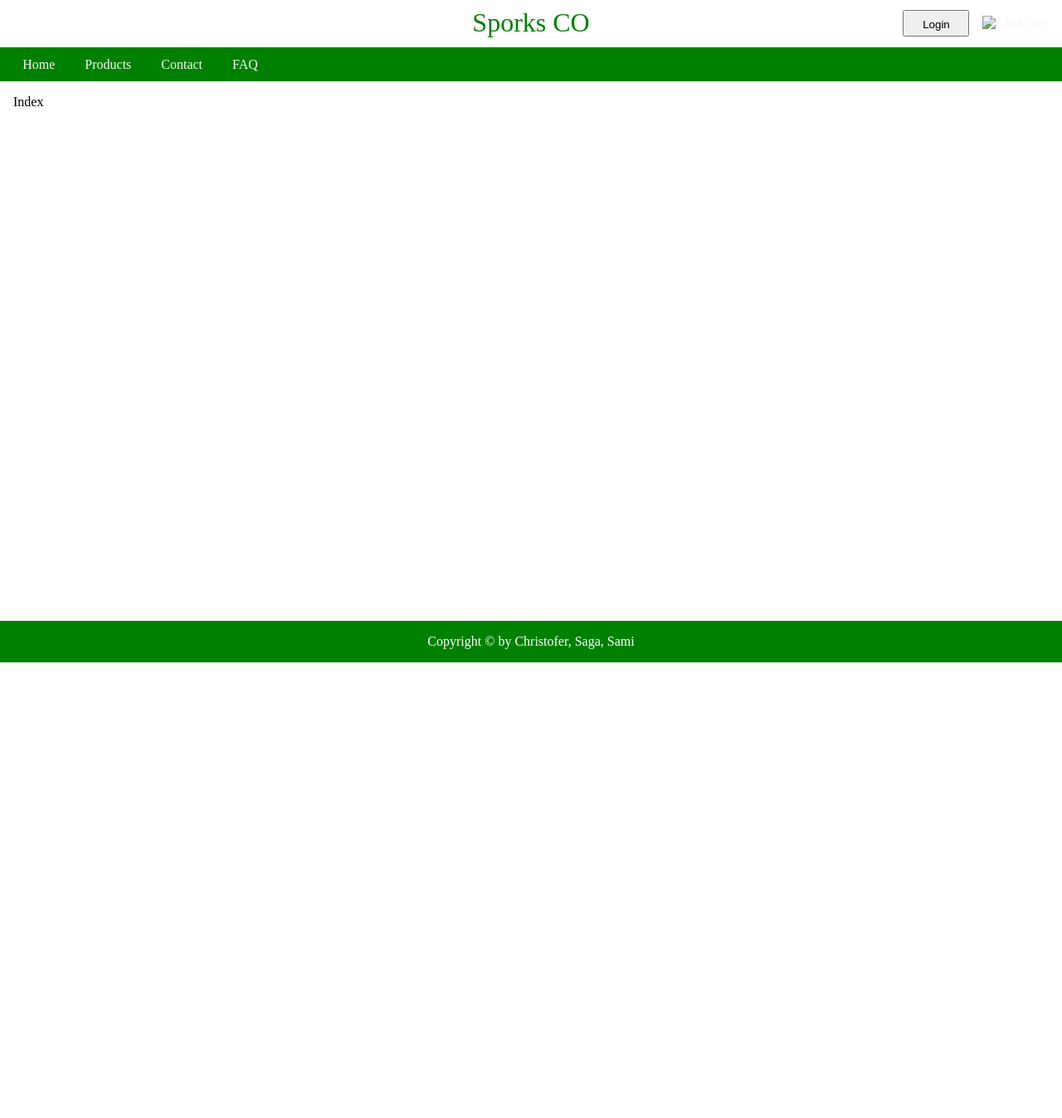
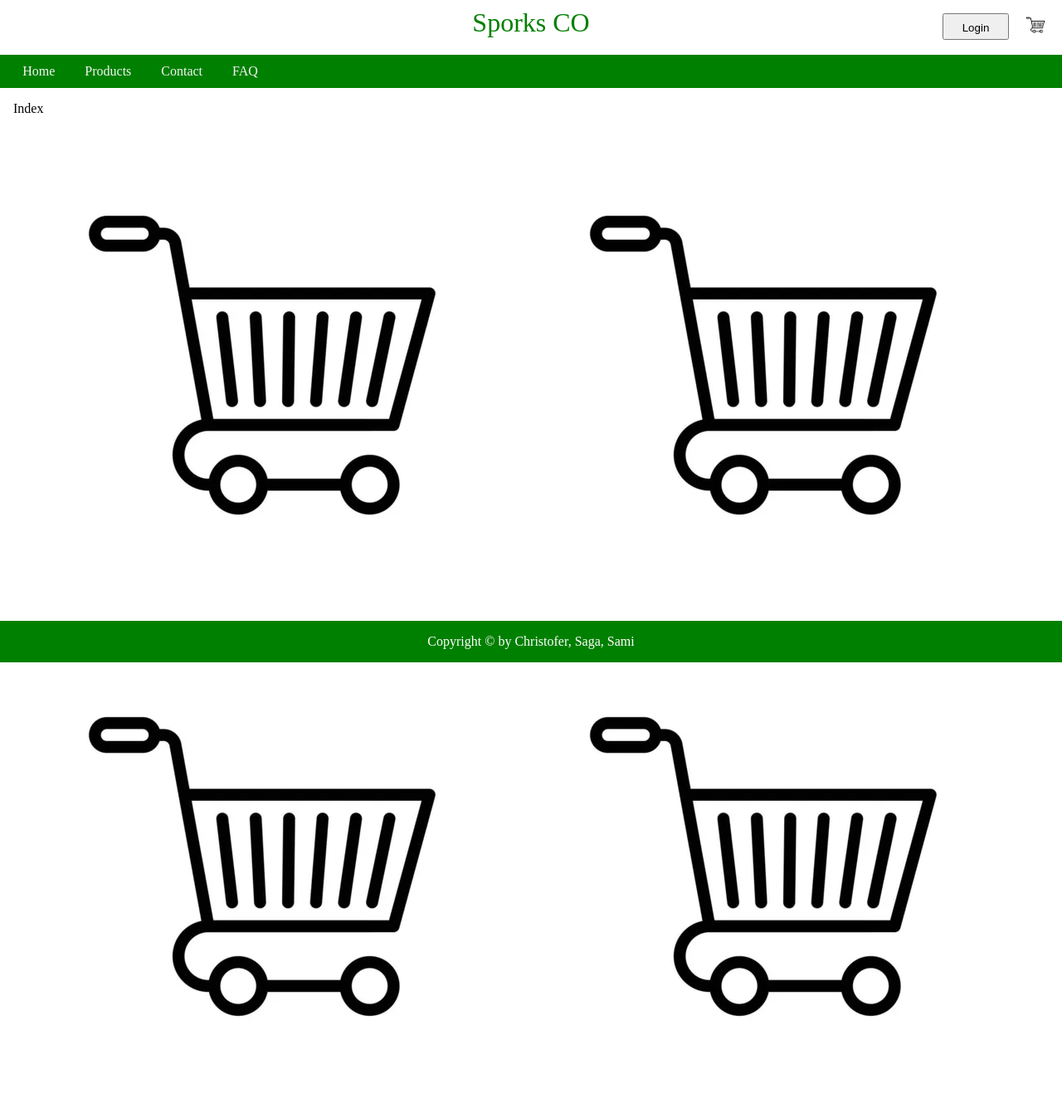
Before and after one commit to lapinsami/GroupShop, a plain HTML site: page HTML/index.html in a window 1280 px wide. Shown: the part 2-1349 px from the top of the page at 83% size. Before the commit the page ends 800 px from the top, so only its background shows below. Drawn offline with Linux system fonts and the light colour scheme; files that its build step writes are made by us from their sources.

Commit message:
Updated, and now works

```diff
--- a/HTML/index.html
+++ b/HTML/index.html
@@ -4,7 +4,7 @@
 <head>
     <meta charset="UTF-8">
     <meta name="viewport" content="width=device-width, initial-scale=1.0">
-    <link rel="stylesheet" href="./CSS/Christofer-Style.css"> <!--Denna skall ändras till style.css efter merge -->
+    <link rel="stylesheet" href="/CSS/Christofer-Style.css"> <!--Denna skall ändras till style.css efter merge -->
     <title>Document</title>
 </head>
 
@@ -23,7 +23,7 @@
                     Login
                 </button>
                 <a href="./cart.html">
-                    <img class="cart-click" src="./pictures/Cart.jpg" alt="Click me!" width="10%">
+                    <img class="cart-click" src="/pictures/Cart.jpg" alt="Click me!" width="10%">
                 </a>
             </section>
         </section>
@@ -40,11 +40,11 @@
         <p>Index</p>
 
 
-        <img src="./pictures/Cart.jpg" alt="">
-        <img src="./pictures/Cart.jpg" alt="">
-        <img src="./pictures/Cart.jpg" alt="">
-        <img src="./pictures/Cart.jpg" alt="">
-        <img src="./pictures/Cart.jpg" alt="">
+        <img src="/pictures/Cart.jpg" alt="">
+        <img src="/pictures/Cart.jpg" alt="">
+        <img src="/pictures/Cart.jpg" alt="">
+        <img src="/pictures/Cart.jpg" alt="">
+        <img src="/pictures/Cart.jpg" alt="">
 
 
     </main>
```
Also changed, not shown: HTML/about.html (+2 -2 lines), HTML/cart.html (+2 -2 lines), HTML/checkout.html (+2 -2 lines), HTML/contact.html (+3 -7 lines), HTML/faq.html (+2 -2 lines), HTML/login.html (+2 -2 lines), HTML/product-details.html (+2 -2 lines), HTML/products.html (+2 -2 lines), HTML/profile.html (+2 -2 lines).
